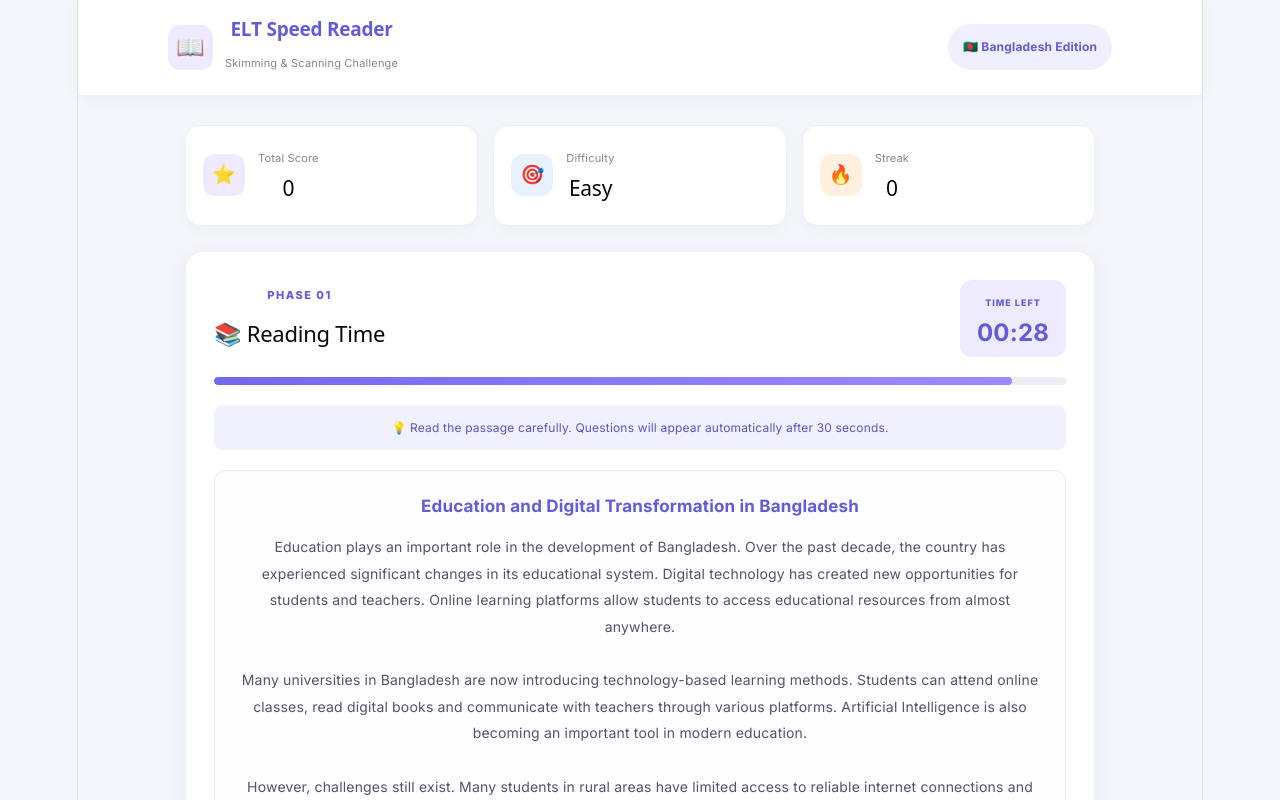
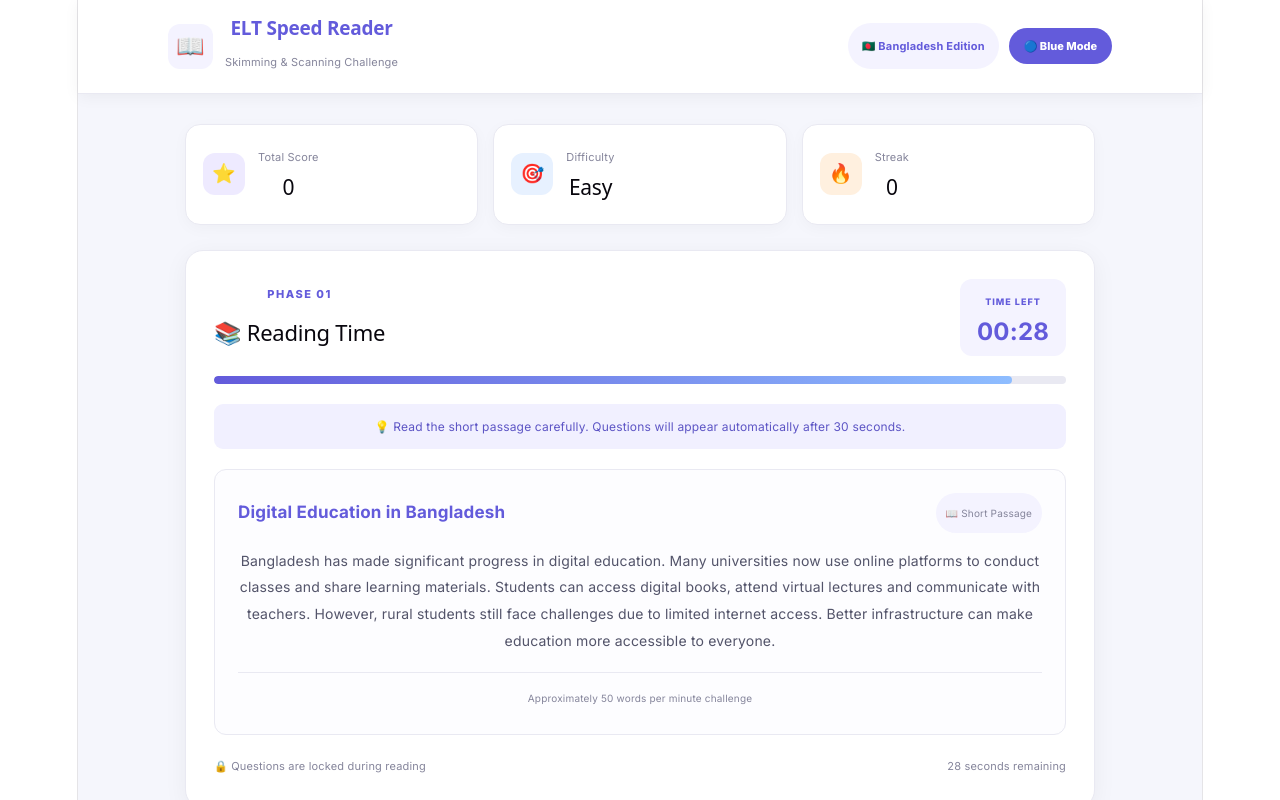
Before and after one commit to ansari2305341176-svg/elt-speed-reader, a React (Vite) app: page / in a window 1280 px wide. Both pictures are taken after a click on the button "Start Challenge →". Shown: the top 800 px of the page. Built offline with nearby package versions, Linux system fonts and the light colour scheme.

Commit message:
Add short passages and blue theme mode

```diff
--- a/src/App.css
+++ b/src/App.css
@@ -9,8 +9,6 @@
 
 body {
   font-family: 'Inter', Arial, sans-serif;
-  background: #f5f6fc;
-  color: #252744;
 }
 
 button {
@@ -18,20 +16,55 @@ button {
 }
 
 .app {
+  --bg: #f5f6fc;
+  --card: #ffffff;
+  --text: #29284b;
+  --muted: #85859b;
+  --border: #e9e9f2;
+  --soft: #f4f3ff;
+  --primary: #635bdb;
+  --primary-hover: #5148c4;
+  --passage-bg: #fdfdff;
+  --passage-text: #53546a;
+  --instruction-bg: #f1f0ff;
+  --instruction-text: #5d55c5;
+
   min-height: 100vh;
   display: flex;
   flex-direction: column;
+  background: var(--bg);
+  color: var(--text);
+  transition: background 0.3s, color 0.3s;
+}
+
+/* BLUE THEME */
+
+.app.blue-theme {
+  --bg: #102c50;
+  --card: #17385e;
+  --text: #f0f6ff;
+  --muted: #b0c5dc;
+  --border: #315579;
+  --soft: #21466e;
+  --primary: #55a7f5;
+  --primary-hover: #368ee7;
+  --passage-bg: #1d426a;
+  --passage-text: #e0edfa;
+  --instruction-bg: #244e79;
+  --instruction-text: #b9ddff;
 }
 
 /* NAVBAR */
 
 .navbar {
-  background: white;
-  padding: 18px 8%;
+  background: var(--card);
+  padding: 17px 8%;
   display: flex;
   justify-content: space-between;
   align-items: center;
-  box-shadow: 0 3px 15px rgba(0,0,0,0.04);
+  gap: 15px;
+  box-shadow: 0 3px 15px rgba(0,0,0,0.05);
+  border-bottom: 1px solid var(--border);
 }
 
 .brand {
@@ -43,7 +76,7 @@ button {
 .brand-icon {
   width: 45px;
   height: 45px;
-  background: #eeeaff;
+  background: var(--soft);
   border-radius: 12px;
   display: grid;
   place-items: center;
@@ -51,26 +84,51 @@ button {
 }
 
 .brand h2 {
-  color: #635bdb;
+  color: var(--primary);
   font-size: 19px;
   font-weight: 800;
 }
 
 .brand span {
   font-size: 11px;
-  color: #888;
+  color: var(--muted);
+}
+
+.nav-actions {
+  display: flex;
+  align-items: center;
+  gap: 10px;
+  flex-wrap: wrap;
+  justify-content: flex-end;
 }
 
 .header-badge {
-  background: #f0efff;
-  color: #635bdb;
-  padding: 10px 15px;
+  background: var(--soft);
+  color: var(--primary);
+  padding: 10px 14px;
   border-radius: 30px;
-  font-size: 12px;
+  font-size: 11px;
   font-weight: 700;
 }
 
-/* MAIN CONTAINER */
+.theme-toggle {
+  background: var(--primary);
+  color: white;
+  border: none;
+  padding: 11px 15px;
+  border-radius: 30px;
+  font-size: 11px;
+  font-weight: 800;
+  cursor: pointer;
+  transition: 0.2s;
+}
+
+.theme-toggle:hover {
+  background: var(--primary-hover);
+  transform: translateY(-2px);
+}
+
+/* MAIN */
 
 .container {
   width: 100%;
@@ -81,14 +139,15 @@ button {
 }
 
 .card {
-  background: white;
+  background: var(--card);
   padding: 28px;
   border-radius: 18px;
-  box-shadow: 0 5px 25px rgba(39, 38, 90, 0.05);
-  border: 1px solid #eeeef5;
+  border: 1px solid var(--border);
+  box-shadow: 0 5px 25px rgba(0,0,0,0.05);
+  transition: background 0.3s, border 0.3s;
 }
 
-/* STATISTICS */
+/* STATS */
 
 .stats {
   display: grid;
@@ -98,8 +157,8 @@ button {
 }
 
 .stat-card {
-  background: white;
-  border: 1px solid #eeeef5;
+  background: var(--card);
+  border: 1px solid var(--border);
   border-radius: 15px;
   padding: 17px;
   display: flex;
@@ -131,7 +190,7 @@ button {
 
 .stat-card span {
   font-size: 11px;
-  color: #888;
+  color: var(--muted);
 }
 
 .stat-card h2 {
@@ -142,7 +201,7 @@ button {
 /* COMMON */
 
 .eyebrow {
-  color: #635bdb;
+  color: var(--primary);
   font-size: 11px;
   font-weight: 800;
   letter-spacing: 1.5px;
@@ -151,7 +210,7 @@ button {
 }
 
 .primary-btn {
-  background: linear-gradient(135deg, #7168ed, #5148c4);
+  background: var(--primary);
   color: white;
   border: none;
   padding: 14px 25px;
@@ -163,12 +222,13 @@ button {
 }
 
 .primary-btn:hover {
+  background: var(--primary-hover);
   transform: translateY(-2px);
-  box-shadow: 0 7px 18px rgba(99,91,219,0.25);
+  box-shadow: 0 7px 18px rgba(50,120,220,0.2);
 }
 
 button:focus-visible {
-  outline: 3px solid #a9a3ff;
+  outline: 3px solid #9bbdff;
   outline-offset: 3px;
 }
 
@@ -177,7 +237,7 @@ button:focus-visible {
 .welcome {
   text-align: center;
   padding: 55px 25px;
-  background: linear-gradient(145deg, #ffffff, #f3f1ff);
+  background: linear-gradient(145deg, var(--card), var(--soft));
 }
 
 .welcome-icon {
@@ -188,11 +248,10 @@ button:focus-visible {
 .welcome h1 {
   font-size: clamp(25px, 5vw, 36px);
   margin-bottom: 15px;
-  color: #29284b;
 }
 
 .welcome > p {
-  color: #777;
+  color: var(--muted);
   max-width: 500px;
   line-height: 1.8;
   margin: 0 auto 25px;
@@ -208,8 +267,8 @@ button:focus-visible {
 }
 
 .feature-row div {
-  background: white;
-  border: 1px solid #e8e6f5;
+  background: var(--card);
+  border: 1px solid var(--border);
   padding: 11px 15px;
   border-radius: 10px;
   font-size: 12px;
@@ -243,8 +302,8 @@ button:focus-visible {
 }
 
 .timer {
-  background: #eeeaff;
-  color: #635bdb;
+  background: var(--soft);
+  color: var(--primary);
   border-radius: 12px;
   padding: 10px 17px;
   min-width: 100px;
@@ -280,21 +339,21 @@ button:focus-visible {
 .question-progress {
   width: 100%;
   height: 8px;
-  background: #eeeef5;
+  background: var(--border);
   border-radius: 20px;
   overflow: hidden;
 }
 
 .timer-fill {
   height: 100%;
-  background: linear-gradient(90deg, #7168ed, #9b8cff);
+  background: linear-gradient(90deg, var(--primary), #8ebdff);
   border-radius: 20px;
   transition: width 1s linear;
 }
 
 .reading-instruction {
-  background: #f1f0ff;
-  color: #5d55c5;
+  background: var(--instruction-bg);
+  color: var(--instruction-text);
   border-radius: 9px;
   padding: 13px;
   margin: 20px 0;
@@ -303,24 +362,47 @@ button:focus-visible {
 }
 
 .passage-box {
-  border: 1px solid #ecebf5;
+  border: 1px solid var(--border);
   border-radius: 12px;
   padding: 23px;
-  background: #fdfdff;
+  background: var(--passage-bg);
 }
 
-.passage-box h3 {
-  color: #635bdb;
+.passage-heading {
+  display: flex;
+  justify-content: space-between;
+  align-items: center;
+  flex-wrap: wrap;
+  gap: 10px;
+  margin-bottom: 15px;
+}
+
+.passage-heading h3 {
+  color: var(--primary);
   font-size: 17px;
-  margin-bottom: 15px;
   line-height: 1.5;
 }
 
+.passage-heading span {
+  color: var(--muted);
+  font-size: 10px;
+  background: var(--soft);
+  padding: 7px 10px;
+  border-radius: 20px;
+}
+
 .passage-box p {
-  color: #53546a;
+  color: var(--passage-text);
   font-size: 14px;
   line-height: 1.9;
-  white-space: pre-line;
+}
+
+.word-count {
+  color: var(--muted);
+  font-size: 10px;
+  margin-top: 18px;
+  padding-top: 12px;
+  border-top: 1px solid var(--border);
 }
 
 .reading-footer {
@@ -328,7 +410,7 @@ button:focus-visible {
   justify-content: space-between;
   gap: 10px;
   margin-top: 18px;
-  color: #888;
+  color: var(--muted);
   font-size: 11px;
 }
 
@@ -350,8 +432,8 @@ button:focus-visible {
 }
 
 .question-number {
-  background: #eeeaff;
-  color: #635bdb;
+  background: var(--soft);
+  color: var(--primary);
   padding: 10px 16px;
   border-radius: 10px;
   font-size: 14px;
@@ -363,7 +445,7 @@ button:focus-visible {
 }
 
 .question-progress div {
-  background: #635bdb;
+  background: var(--primary);
   height: 100%;
   border-radius: 20px;
   transition: width 0.3s;
@@ -382,8 +464,8 @@ button:focus-visible {
 }
 
 .tag {
-  color: #635bdb;
-  background: #eeeaff;
+  color: var(--primary);
+  background: var(--soft);
   padding: 8px 13px;
   border-radius: 20px;
   font-size: 11px;
@@ -406,9 +488,9 @@ button:focus-visible {
   display: flex;
   align-items: center;
   gap: 13px;
-  background: white;
-  color: #3f4059;
-  border: 1px solid #e7e7f0;
+  background: var(--card);
+  color: var(--text);
+  border: 1px solid var(--border);
   border-radius: 11px;
   padding: 14px;
   font-size: 13px;
@@ -418,8 +500,8 @@ button:focus-visible {
 }
 
 .option:hover:not(:disabled) {
-  background: #f6f4ff;
-  border-color: #8179ed;
+  background: var(--soft);
+  border-color: var(--primary);
   transform: translateX(3px);
 }
 
@@ -434,9 +516,9 @@ button:focus-visible {
   display: grid;
   place-items: center;
   border-radius: 8px;
-  background: #f0eff8;
+  background: var(--soft);
   font-weight: 800;
-  color: #635bdb;
+  color: var(--primary);
 }
 
 .option-mark {
@@ -515,7 +597,7 @@ button:focus-visible {
 }
 
 .question-footer > span {
-  color: #999;
+  color: var(--muted);
   font-size: 11px;
 }
 
@@ -537,7 +619,7 @@ button:focus-visible {
 }
 
 .result-subtitle {
-  color: #888;
+  color: var(--muted);
   font-size: 13px;
   line-height: 1.7;
 }
@@ -546,14 +628,13 @@ button:focus-visible {
   width: 145px;
   height: 145px;
   border-radius: 50%;
-  background: linear-gradient(145deg, #7168ed, #5148c4);
+  background: linear-gradient(145deg, var(--primary), var(--primary-hover));
   color: white;
   margin: 30px auto;
   display: flex;
   flex-direction: column;
   justify-content: center;
   align-items: center;
-  box-shadow: 0 10px 30px rgba(99,91,219,0.2);
 }
 
 .score-circle strong {
@@ -573,7 +654,7 @@ button:focus-visible {
 }
 
 .result-stats div {
-  background: #f5f4ff;
+  background: var(--soft);
   padding: 17px 8px;
   border-radius: 11px;
 }
@@ -585,17 +666,17 @@ button:focus-visible {
 
 .result-stats strong {
   font-size: 22px;
-  color: #635bdb;
+  color: var(--primary);
   margin-bottom: 7px;
 }
 
 .result-stats span {
   font-size: 10px;
-  color: #777;
+  color: var(--muted);
 }
 
 .review {
-  border: 1px solid #eeeef5;
+  border: 1px solid var(--border);
   border-radius: 12px;
   padding: 18px;
   margin: 25px 0;
@@ -612,7 +693,7 @@ button:focus-visible {
   justify-content: space-between;
   gap: 10px;
   padding: 12px 0;
-  border-top: 1px solid #eeeef5;
+  border-top: 1px solid var(--border);
   font-size: 12px;
 }
 
@@ -629,23 +710,22 @@ button:focus-visible {
 footer {
   text-align: center;
   padding: 23px 15px;
-  color: #999;
+  color: var(--muted);
   font-size: 11px;
   line-height: 1.8;
 }
 
 footer strong {
-  color: #635bdb;
+  color: var(--primary);
   font-size: 13px;
 }
 
-/* MOBILE RESPONSIVENESS */
+/* MOBILE */
 
 @media (max-width: 600px) {
   .navbar {
     padding: 14px 5%;
     flex-wrap: wrap;
-    gap: 12px;
   }
 
   .brand h2 {
@@ -656,9 +736,15 @@ footer strong {
     font-size: 9px;
   }
 
-  .header-badge {
+  .nav-actions {
+    width: 100%;
+    justify-content: space-between;
+  }
+
+  .header-badge,
+  .theme-toggle {
     font-size: 10px;
-    padding: 8px 10px;
+    padding: 9px 11px;
   }
 
   .container {
--- a/src/App.jsx
+++ b/src/App.jsx
@@ -2,94 +2,94 @@
 import { useState, useEffect } from "react";
 import "./App.css";
 
-const passage = `Education plays an important role in the development of Bangladesh. Over the past decade, the country has experienced significant changes in its educational system. Digital technology has created new opportunities for students and teachers. Online learning platforms allow students to access educational resources from almost anywhere.
+// SHORT READING PASSAGE
+const passage = `Bangladesh has made significant progress in digital education. Many universities now use online platforms to conduct classes and share learning materials. Students can access digital books, attend virtual lectures and communicate with teachers. However, rural students still face challenges due to limited internet access. Better infrastructure can make education more accessible to everyone.`;
 
-Many universities in Bangladesh are now introducing technology-based learning methods. Students can attend online classes, read digital books and communicate with teachers through various platforms. Artificial Intelligence is also becoming an important tool in modern education.
-
-However, challenges still exist. Many students in rural areas have limited access to reliable internet connections and digital devices. Therefore, improving digital infrastructure is essential to ensure equal educational opportunities.
-
-With proper planning and investment, technology can make education more accessible, effective and inclusive for students across Bangladesh.`;
-
+// QUIZ QUESTIONS
 const questions = [
   {
     type: "Skimming",
     question: "What is the main idea of the passage?",
     options: [
-      "The development of transportation",
-      "The importance of education and technology in Bangladesh",
-      "The history of agriculture",
-      "The tourism industry"
+      "Agricultural development",
+      "Digital education in Bangladesh",
+      "International tourism",
+      "Population growth"
     ],
     answer: 1,
     explanation:
-      "The passage mainly discusses how technology is transforming education in Bangladesh."
+      "The passage focuses on the progress and challenges of digital education in Bangladesh."
   },
   {
     type: "Scanning",
-    question: "Which technology is mentioned in the passage?",
+    question: "What do universities use to conduct classes?",
     options: [
-      "Artificial Intelligence",
-      "Television broadcasting",
-      "Radio communication",
-      "Printing technology"
+      "Online platforms",
+      "Radio stations",
+      "Newspapers",
+      "Printed posters"
     ],
     answer: 0,
     explanation:
-      "The passage specifically mentions Artificial Intelligence as an emerging educational tool."
+      "The passage states that many universities use online platforms to conduct classes."
   },
   {
     type: "Scanning",
-    question: "What can students access through digital platforms?",
+    question: "What can students access digitally?",
     options: [
       "Only newspapers",
-      "Only textbooks",
-      "Educational resources",
-      "Only entertainment"
+      "Only entertainment",
+      "Digital books and virtual lectures",
+      "Only printed materials"
     ],
     answer: 2,
     explanation:
-      "The first paragraph explains that students can access educational resources online."
+      "Students can access digital books and attend virtual lectures."
   },
   {
     type: "Scanning",
-    question: "What is one challenge faced by rural students?",
+    question: "Which students face internet-related challenges?",
     options: [
-      "Too many universities",
-      "Limited internet access and digital devices",
-      "Too many digital books",
-      "Lack of educational subjects"
+      "Urban professionals",
+      "Rural students",
+      "University teachers",
+      "International students"
     ],
     answer: 1,
     explanation:
-      "The third paragraph identifies limited internet connections and digital devices as challenges."
+      "The passage specifically mentions that rural students face limited internet access."
   },
   {
     type: "Skimming",
-    question: "What is the author's overall attitude?",
+    question: "What solution does the passage suggest?",
     options: [
-      "Completely negative",
-      "Optimistic but realistic",
-      "Uninterested",
-      "Against technology"
+      "Reducing university admissions",
+      "Stopping online classes",
+      "Improving infrastructure",
+      "Removing digital books"
     ],
-    answer: 1,
+    answer: 2,
     explanation:
-      "The author recognizes both the benefits of technology and the challenges that still need to be addressed."
+      "Better infrastructure can improve access to education for everyone."
   }
 ];
 
 function App() {
   const [phase, setPhase] = useState("welcome");
+  const [theme, setTheme] = useState("light");
+
   const [time, setTime] = useState(30);
   const [current, setCurrent] = useState(0);
   const [selected, setSelected] = useState(null);
+
   const [score, setScore] = useState(0);
   const [correct, setCorrect] = useState(0);
   const [streak, setStreak] = useState(0);
   const [bestStreak, setBestStreak] = useState(0);
+
   const [answers, setAnswers] = useState([]);
 
-  // 30-second reading countdown
+  // READING TIMER
   useEffect(() => {
     if (phase !== "reading") return;
 
@@ -100,20 +100,20 @@ function App() {
     return () => clearInterval(timer);
   }, [phase]);
 
-  // Automatically move to questions after 30 seconds
+  // AUTOMATIC TRANSITION TO QUIZ
   useEffect(() => {
     if (phase === "reading" && time === 0) {
       setPhase("quiz");
     }
   }, [phase, time]);
 
-  // Start the game
+  // START GAME
   function startGame() {
     setPhase("reading");
     setTime(30);
   }
 
-  // Check the selected answer
+  // ANSWER VALIDATION
   function submitAnswer(index) {
     if (selected !== null) return;
 
@@ -137,6 +137,7 @@ function App() {
       const newStreak = streak + 1;
 
       setStreak(newStreak);
+
       setBestStreak((previous) =>
         Math.max(previous, newStreak)
       );
@@ -145,7 +146,7 @@ function App() {
     }
   }
 
-  // Move to the next question
+  // NEXT QUESTION
   function nextQuestion() {
     if (current < questions.length - 1) {
       setCurrent((previous) => previous + 1);
@@ -155,17 +156,26 @@ function App() {
     }
   }
 
-  // Restart the complete game
+  // RESTART GAME
   function restartGame() {
     setPhase("welcome");
     setTime(30);
     setCurrent(0);
     setSelected(null);
+
     setScore(0);
     setCorrect(0);
     setStreak(0);
     setBestStreak(0);
+
     setAnswers([]);
+  }
+
+  // THEME SWITCH
+  function toggleTheme() {
+    setTheme((previous) =>
+      previous === "light" ? "blue" : "light"
+    );
   }
 
   const question = questions[current];
@@ -175,10 +185,11 @@ function App() {
   );
 
   return (
-    <div className="app">
+    <div className={`app ${theme === "blue" ? "blue-theme" : ""}`}>
 
       {/* NAVBAR */}
       <header className="navbar">
+
         <div className="brand">
           <div className="brand-icon">📖</div>
 
@@ -188,9 +199,22 @@ function App() {
           </div>
         </div>
 
+        <div className="nav-actions">
+
           <div className="header-badge">
             🇧🇩 Bangladesh Edition
           </div>
+
+          <button
+            className="theme-toggle"
+            onClick={toggleTheme}
+            aria-label="Switch colour theme"
+          >
+            {theme === "light" ? "🔵 Blue Mode" : "☀ White Mode"}
+          </button>
+
+        </div>
+
       </header>
 
       <main className="container">
@@ -200,7 +224,6 @@ function App() {
 
           <div className="stat-card">
             <div className="stat-icon purple">⭐</div>
-
             <div>
               <span>Total Score</span>
               <h2>{score}</h2>
@@ -209,7 +232,6 @@ function App() {
 
           <div className="stat-card">
             <div className="stat-icon blue">🎯</div>
-
             <div>
               <span>Difficulty</span>
               <h2>Easy</h2>
@@ -218,7 +240,6 @@ function App() {
 
           <div className="stat-card">
             <div className="stat-icon orange">🔥</div>
-
             <div>
               <span>Streak</span>
               <h2>{streak}</h2>
@@ -279,7 +300,6 @@ function App() {
                 time <= 10 ? "urgent" : ""
               }`}>
                 <span>TIME LEFT</span>
-
                 <strong>
                   00:{String(time).padStart(2, "0")}
                 </strong>
@@ -297,28 +317,28 @@ function App() {
             </div>
 
             <div className="reading-instruction">
-              💡 Read the passage carefully. Questions will
-              appear automatically after 30 seconds.
+              💡 Read the short passage carefully.
+              Questions will appear automatically after 30 seconds.
             </div>
 
             <div className="passage-box">
 
-              <h3>
-                Education and Digital Transformation in Bangladesh
-              </h3>
+              <div className="passage-heading">
+                <h3>Digital Education in Bangladesh</h3>
+                <span>📖 Short Passage</span>
+              </div>
 
               <p>{passage}</p>
+
+              <div className="word-count">
+                Approximately 50 words per minute challenge
+              </div>
 
             </div>
 
             <div className="reading-footer">
-              <span>
-                🔒 Questions are locked during reading
-              </span>
-
-              <span>
-                {time} seconds remaining
-              </span>
+              <span>🔒 Questions are locked during reading</span>
+              <span>{time} seconds remaining</span>
             </div>
 
           </section>
@@ -381,9 +401,7 @@ function App() {
 
                   if (selected !== null && isCorrect) {
                     optionClass += " correct";
-                  } else if (
-                    isSelected && !isCorrect
-                  ) {
+                  } else if (isSelected && !isCorrect) {
                     optionClass += " wrong";
                   }
 
@@ -417,13 +435,11 @@ function App() {
 
               {/* INSTANT FEEDBACK */}
               {selected !== null && (
-                <div
-                  className={`feedback ${
+                <div className={`feedback ${
                   selected === question.answer
                     ? "success"
                     : "error"
-                  }`}
-                >
+                }`}>
 
                   <h3>
                     {selected === question.answer
@@ -498,11 +514,8 @@ function App() {
             </p>
 
             <div className="score-circle">
-
               <strong>{score}</strong>
-
               <span>OUT OF 50</span>
-
             </div>
 
             <div className="result-stats">
@@ -535,22 +548,17 @@ function App() {
                 );
 
                 return (
-                  <div
-                    className="review-row"
-                    key={index}
-                  >
+                  <div className="review-row" key={index}>
 
                     <span>
                       Q{index + 1}. {q.type}
                     </span>
 
-                    <strong
-                      className={
+                    <strong className={
                       result?.correct
                         ? "green-text"
                         : "red-text"
-                      }
-                    >
+                    }>
                       {result?.correct
                         ? "✓ Correct"
                         : "✕ Incorrect"}
@@ -577,14 +585,10 @@ function App() {
       {/* FOOTER */}
       <footer>
         <strong>ELT Speed Reader</strong>
-
         <p>
           Interactive English Learning Toolkit | Bangladesh Edition
         </p>
-
-        <span>
-          © 2026 All Rights Reserved
-        </span>
+        <span>© 2026 All Rights Reserved</span>
       </footer>
 
     </div>
```
Lines whose indentation alone changed are shown as unchanged.
